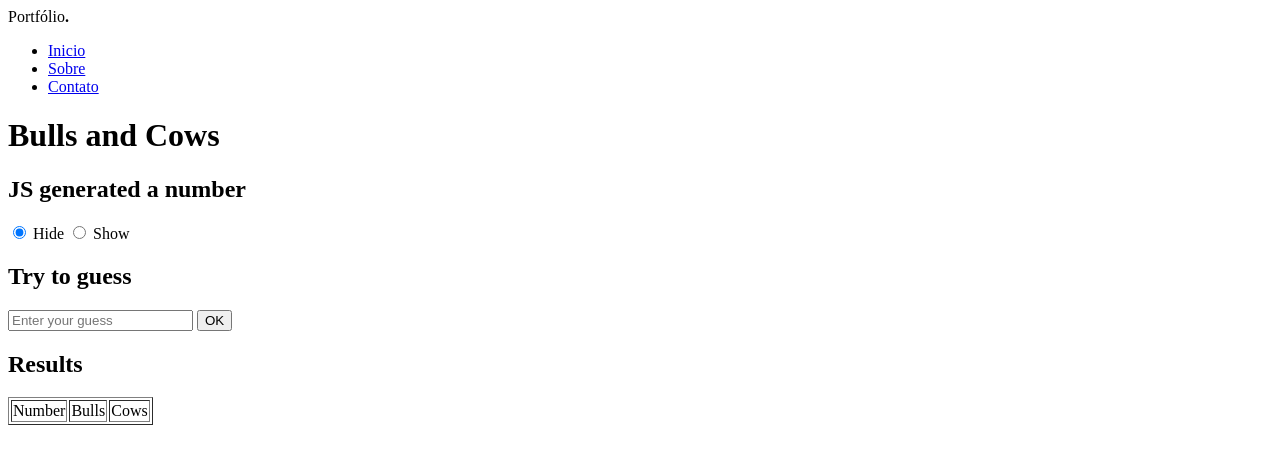
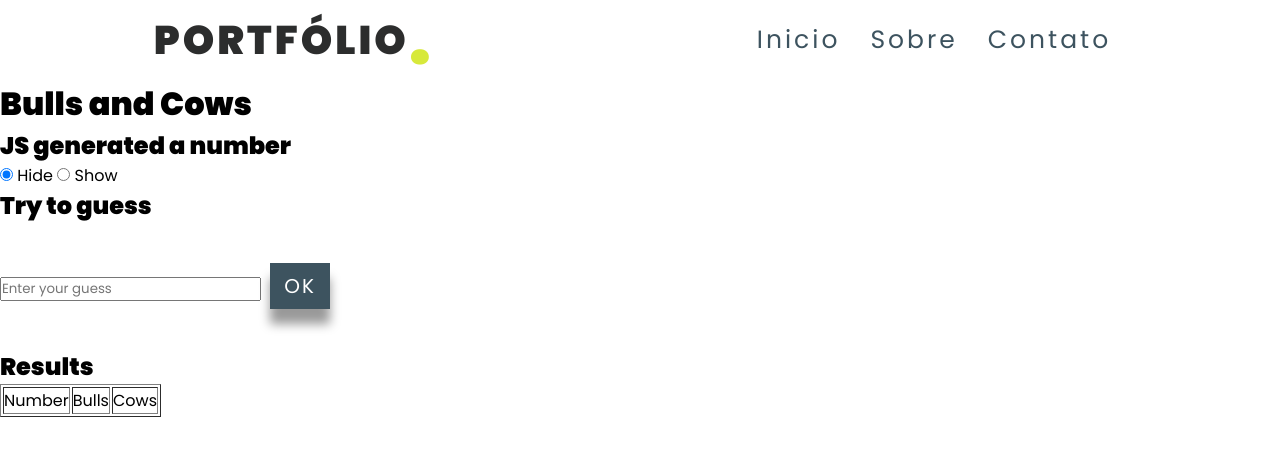
Before and after one commit to cacaiog/Portifolio, a plain HTML site: page jogo/jogoDaSenha.html in a window 1280 px wide. Drawn offline with Linux system fonts and the light colour scheme.

Commit message:
alteracoes

```diff
--- a/jogo/jogoDaSenha.html
+++ b/jogo/jogoDaSenha.html
@@ -3,7 +3,7 @@
 <head>
     <meta charset="UTF-8">
     <meta name="viewport" content="width=device-width, initial-scale=1.0">
-    <link rel="stylesheet" href="stylesGame.css">
+    <link rel="stylesheet" href="/style.css">
     <script src="https://cdnjs.cloudflare.com/ajax/libs/mathjs/5.9.0/math.js" integrity="sha256-PbRroAUpIyTnrldGv4fXrZs7xPspHcNJOzImonLhuMA=" crossorigin="anonymous"></script>
     <title>Bulls and Cows Game</title>
 
@@ -47,6 +47,5 @@
       </table>
     </div>
       <script src="bullsAndCows.js"></script>
-
 </body>
 </html>
```
